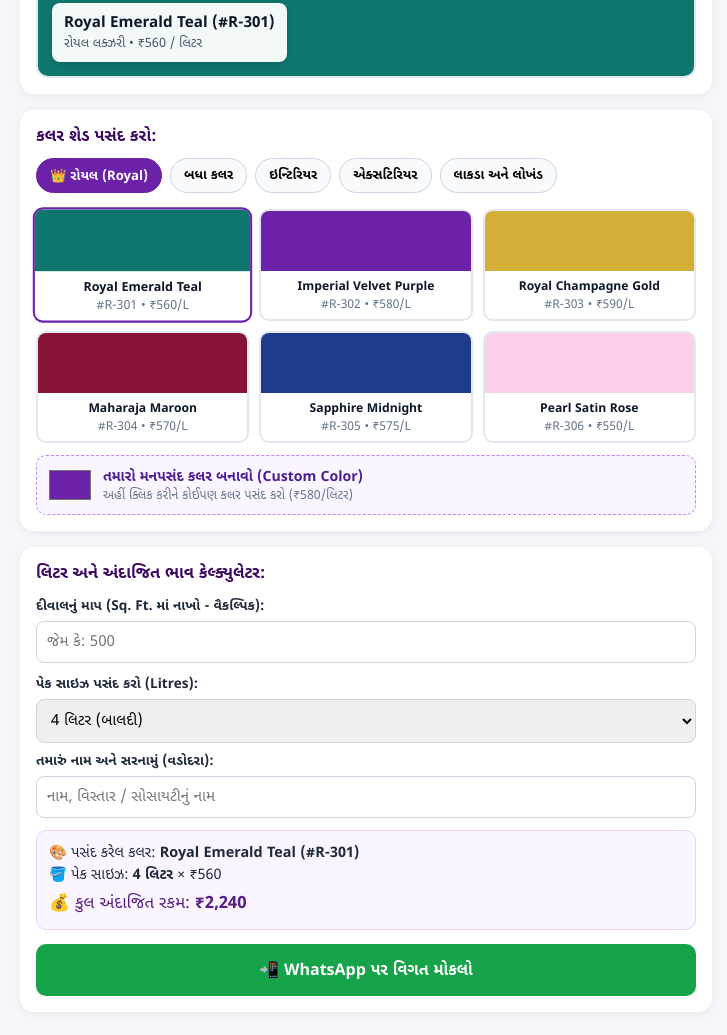
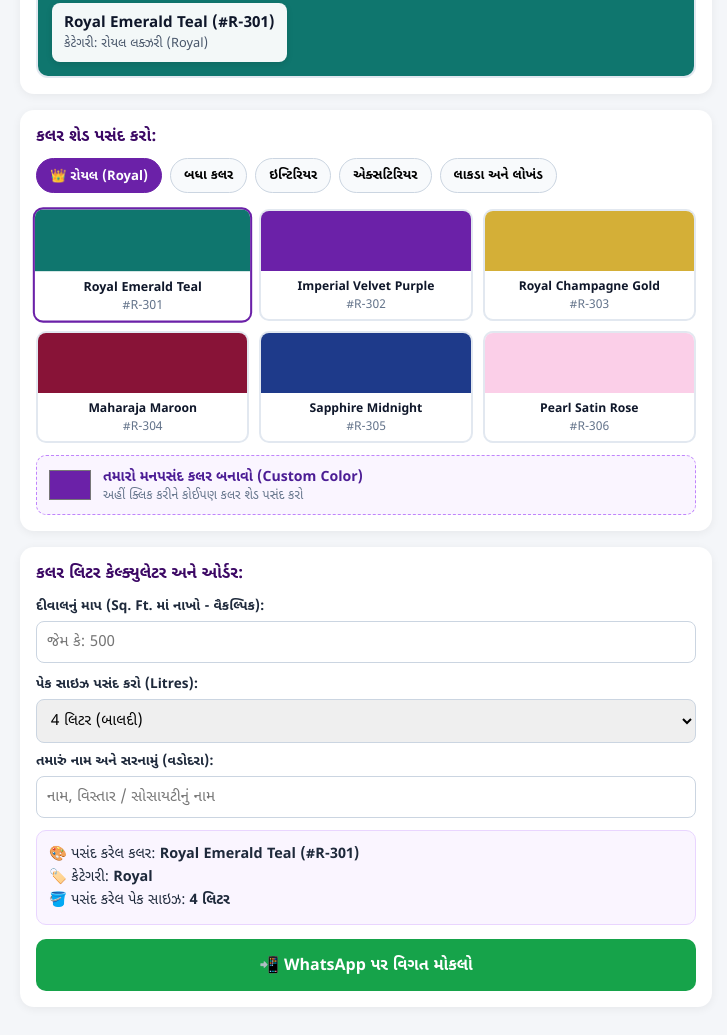
Before and after one commit to patelsopretar-commits/R-color, a plain HTML site: page index.html in a window 1280 px wide. Shown: the part 525-1560 px from the top of the page, without its empty margins (274-1001 px from the left). Drawn offline with Linux system fonts and the light colour scheme.

Commit message:
Update index.html

```diff
--- a/index.html
+++ b/index.html
@@ -47,7 +47,7 @@
     .custom-picker-box input[type="color"] { width: 46px; height: 38px; border: none; background: none; cursor: pointer; }
     label { display: block; font-size: 0.85rem; font-weight: 600; margin: 10px 0 5px; }
     input[type="text"], input[type="number"], select { width: 100%; padding: 10px; border: 1px solid #cbd5e1; border-radius: 8px; font-size: 0.95rem; }
-    .calc-box { background: #faf5ff; border: 1px solid #e9d5ff; padding: 12px; border-radius: 10px; margin-top: 12px; font-size: 0.9rem; line-height: 1.5; }
+    .calc-box { background: #faf5ff; border: 1px solid #e9d5ff; padding: 12px; border-radius: 10px; margin-top: 12px; font-size: 0.9rem; line-height: 1.6; }
     .wa-btn { width: 100%; background: #16a34a; color: #fff; border: none; padding: 14px; border-radius: 10px; font-size: 1rem; font-weight: 700; margin-top: 14px; cursor: pointer; }
     .other-cat-box { display: none; padding: 14px; background: #f8fafc; border-radius: 10px; border: 1px solid #cbd5e1; font-size: 0.9rem; line-height: 1.6; }
   </style>
@@ -95,7 +95,7 @@
       <div id="wallPreview" class="wall-preview">
         <div class="wall-badge">
           <strong id="selectedName">Royal Emerald Teal (#R-301)</strong>
-          <span id="selectedRate">રોયલ લક્ઝરી • ₹560 / લિટર</span>
+          <span id="selectedCat">કેટેગરી: રોયલ લક્ઝરી (Royal)</span>
         </div>
       </div>
     </div>
@@ -117,14 +117,14 @@
         <input type="color" id="customColorInput" value="#6b21a8" onchange="pickCustomColor(this.value)" />
         <div>
           <b style="font-size:0.88rem; color:#4c1d95;">તમારો મનપસંદ કલર બનાવો (Custom Color)</b>
-          <div style="font-size:0.78rem; color:#64748b;">અહીં ક્લિક કરીને કોઈપણ કલર પસંદ કરો (₹580/લિટર)</div>
+          <div style="font-size:0.78rem; color:#64748b;">અહીં ક્લિક કરીને કોઈપણ કલર શેડ પસંદ કરો</div>
         </div>
       </div>
     </div>
 
-    <!-- Calculator & WhatsApp Share -->
+    <!-- Litre Calculator & WhatsApp Share (No Prices) -->
     <div class="card">
-      <div class="section-title">લિટર અને અંદાજિત ભાવ કેલ્ક્યુલેટર:</div>
+      <div class="section-title">કલર લિટર કેલ્ક્યુલેટર અને ઓર્ડર:</div>
       <label>દીવાલનું માપ (Sq. Ft. માં નાખો - વૈકલ્પિક):</label>
       <input type="number" id="sqftInput" placeholder="જેમ કે: 500" oninput="updateSummary()" />
 
@@ -157,17 +157,17 @@
   const SHOP_WHATSAPP = "";
 
   const shades = [
-    { code: "#R-301", name: "Royal Emerald Teal", cat: "Royal", hex: "#0F766E", rate: 560 },
-    { code: "#R-302", name: "Imperial Velvet Purple", cat: "Royal", hex: "#6B21A8", rate: 580 },
-    { code: "#R-303", name: "Royal Champagne Gold", cat: "Royal", hex: "#D4AF37", rate: 590 },
-    { code: "#R-304", name: "Maharaja Maroon", cat: "Royal", hex: "#881337", rate: 570 },
-    { code: "#R-305", name: "Sapphire Midnight", cat: "Royal", hex: "#1E3A8A", rate: 575 },
-    { code: "#R-306", name: "Pearl Satin Rose", cat: "Royal", hex: "#FBCFE8", rate: 550 },
-    { code: "#I-101", name: "Ivory Cream", cat: "Interior", hex: "#F5E6CA", rate: 380 },
-    { code: "#I-102", name: "Sky Breeze", cat: "Interior", hex: "#BAE6FD", rate: 390 },
-    { code: "#E-201", name: "Terracotta Sun", cat: "Exterior", hex: "#EA580C", rate: 440 },
-    { code: "#E-202", name: "Sandstone Beige", cat: "Exterior", hex: "#D6C7B2", rate: 420 },
-    { code: "#M-401", name: "Golden Wood Brown", cat: "Enamel", hex: "#78350F", rate: 340 }
+    { code: "#R-301", name: "Royal Emerald Teal", cat: "Royal", hex: "#0F766E" },
+    { code: "#R-302", name: "Imperial Velvet Purple", cat: "Royal", hex: "#6B21A8" },
+    { code: "#R-303", name: "Royal Champagne Gold", cat: "Royal", hex: "#D4AF37" },
+    { code: "#R-304", name: "Maharaja Maroon", cat: "Royal", hex: "#881337" },
+    { code: "#R-305", name: "Sapphire Midnight", cat: "Royal", hex: "#1E3A8A" },
+    { code: "#R-306", name: "Pearl Satin Rose", cat: "Royal", hex: "#FBCFE8" },
+    { code: "#I-101", name: "Ivory Cream", cat: "Interior", hex: "#F5E6CA" },
+    { code: "#I-102", name: "Sky Breeze", cat: "Interior", hex: "#BAE6FD" },
+    { code: "#E-201", name: "Terracotta Sun", cat: "Exterior", hex: "#EA580C" },
+    { code: "#E-202", name: "Sandstone Beige", cat: "Exterior", hex: "#D6C7B2" },
+    { code: "#M-401", name: "Golden Wood Brown", cat: "Enamel", hex: "#78350F" }
   ];
 
   let currentShade = shades[0];
@@ -208,7 +208,7 @@
         <div class="color-box" style="background:${s.hex}"></div>
         <div class="shade-info">
           <b>${s.name}</b>
-          <span>${s.code} • ₹${s.rate}/L</span>
+          <span>${s.code}</span>
         </div>`;
       div.onclick = () => selectShade(s);
       grid.appendChild(div);
@@ -225,37 +225,35 @@
     currentShade = shade;
     document.getElementById("wallPreview").style.background = shade.hex;
     document.getElementById("selectedName").innerText = `${shade.name} (${shade.code})`;
-    document.getElementById("selectedRate").innerText = `${shade.cat} • ₹${shade.rate} / લિટર`;
+    document.getElementById("selectedCat").innerText = `કેટેગરી: ${shade.cat}`;
     renderShades(activeFilter);
     updateSummary();
   }
 
   function pickCustomColor(hexVal) {
-    currentShade = { code: hexVal.toUpperCase(), name: "Custom Royal Shade", cat: "Custom", hex: hexVal, rate: 580 };
+    currentShade = { code: hexVal.toUpperCase(), name: "Custom Royal Shade", cat: "Custom", hex: hexVal };
     document.getElementById("wallPreview").style.background = hexVal;
     document.getElementById("selectedName").innerText = `Custom Shade (${hexVal.toUpperCase()})`;
-    document.getElementById("selectedRate").innerText = `Custom Royal • ₹580 / લિટર`;
+    document.getElementById("selectedCat").innerText = `કેટેગરી: Custom Color`;
     updateSummary();
   }
 
   function updateSummary() {
     const sqft = parseFloat(document.getElementById("sqftInput").value) || 0;
     const litres = parseInt(document.getElementById("litreSelect").value);
-    const total = litres * currentShade.rate;
     let estText = sqft > 0 ? `<div>📐 ${sqft} Sq.Ft. (2 કોટ) માટે અંદાજિત કલર: <b>~${Math.ceil(sqft / 110)} લિટર</b></div>` : "";
     document.getElementById("summaryBox").innerHTML = `
       ${estText}
       <div>🎨 પસંદ કરેલ કલર: <b>${currentShade.name} (${currentShade.code})</b></div>
-      <div>🪣 પેક સાઇઝ: <b>${litres} લિટર</b> × ₹${currentShade.rate}</div>
-      <div style="margin-top:6px; font-size:1.05rem; color:#581c87;">💰 કુલ અંદાજિત રકમ: <b>₹${total.toLocaleString('en-IN')}</b></div>
+      <div>🏷️ કેટેગરી: <b>${currentShade.cat}</b></div>
+      <div>🪣 પસંદ કરેલ પેક સાઇઝ: <b>${litres} લિટર</b></div>
     `;
   }
 
   function orderWhatsApp() {
     const litres = document.getElementById("litreSelect").value;
     const addr = document.getElementById("custAddress").value || "વડોદરા";
-    const total = litres * currentShade.rate;
-    const msg = `નમસ્તે! પટેલ રોયલ કલર એન્ડ પેઇન્ટ્સમાંથી કલરની વિગત:%0A%0A🎨 *કલર:* ${currentShade.name} (${currentShade.code})%0A🏷️ *કેટેગરી:* ${currentShade.cat}%0A🪣 *માપ:* ${litres} લિટર%0A💰 *અંદાજિત બિલ:* ₹${total}%0A📍 *સરનામું:* ${addr}`;
+    const msg = `નમસ્તે! પટેલ રોયલ કલર એન્ડ પેઇન્ટ્સમાંથી કલરની વિગત:%0A%0A🎨 *કલર:* ${currentShade.name} (${currentShade.code})%0A🏷️ *કેટેગરી:* ${currentShade.cat}%0A🪣 *માપ:* ${litres} લિટર%0A📍 *સરનામું:* ${addr}`;
     const url = SHOP_WHATSAPP ? `https://wa.me/${SHOP_WHATSAPP}?text=${msg}` : `https://api.whatsapp.com/send?text=${msg}`;
     window.open(url, "_blank");
   }
```
